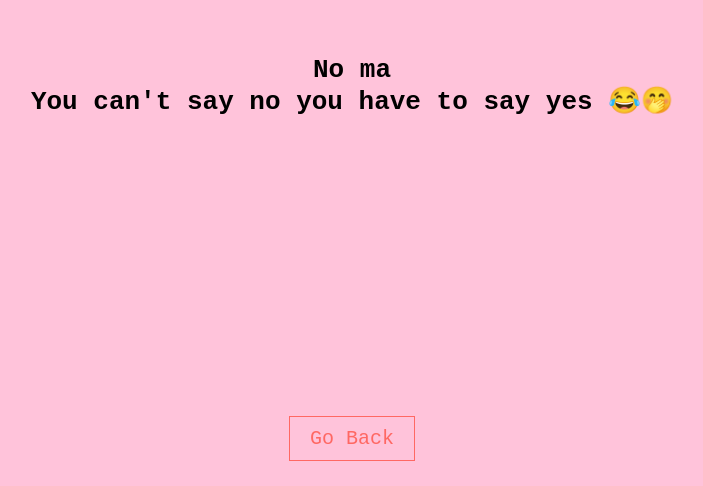
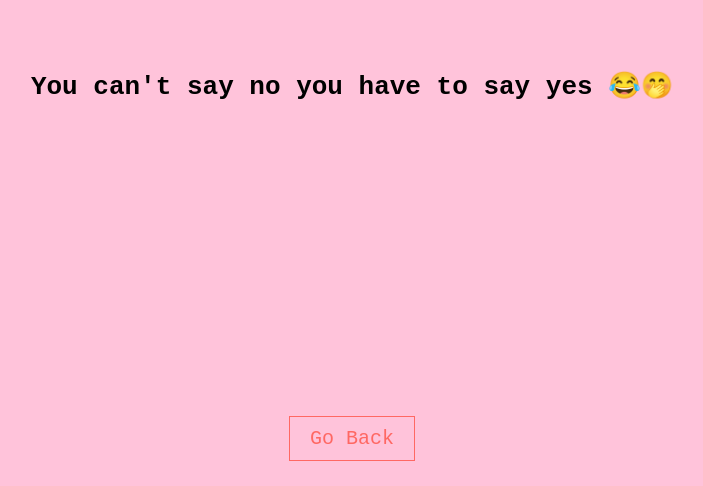
Before and after one commit to Gekyume11/happy-bday, a plain HTML site: page no.html in a window 1280 px wide. Shown: the part 314-800 px from the top of the page, without its empty margins (288-991 px from the left). Drawn offline with Linux system fonts and the light colour scheme.

Commit message:
Update no.html

```diff
--- a/no.html
+++ b/no.html
@@ -31,7 +31,7 @@
     </style>
 </head>
 <body>
-    <h1>No ma<br>You can't say no you have to say yes 😂🤭</h1>
+    <h1>You can't say no you have to say yes 😂🤭</h1>
     <a href="valentine.html">Go Back</a>
 </body>
 </html>
```
